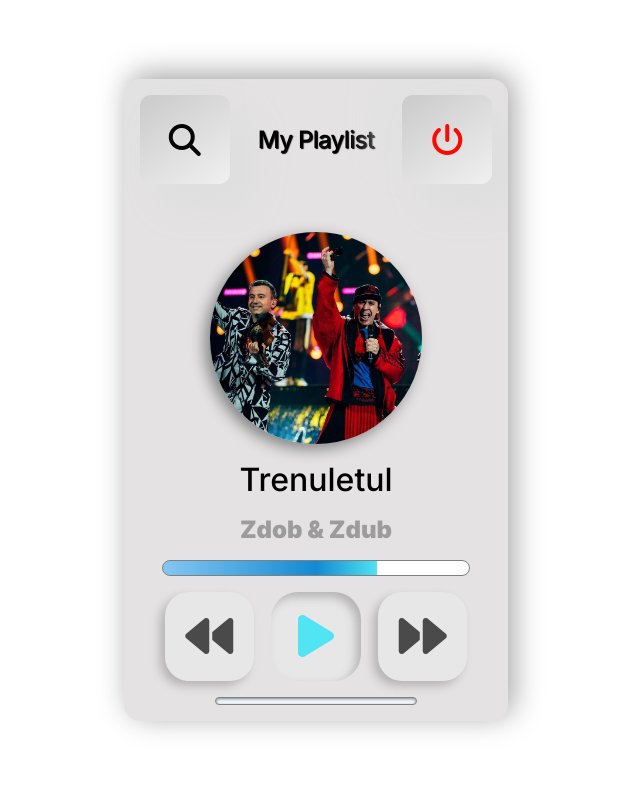
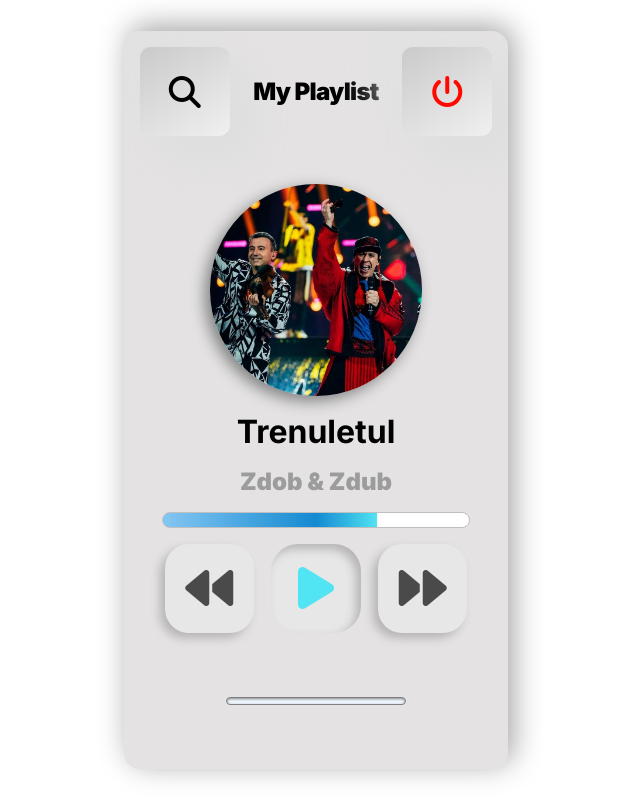
Before and after one commit to elenaRotari/playerElla, a plain HTML site: page index.html in a window 1280 px wide. Shown: the whole page, without its empty margins (324-964 px from the left). Drawn offline with Linux system fonts and the light colour scheme; a web font is replaced by a local one.

Commit message:
noch einen commit

```diff
--- a/style.css
+++ b/style.css
@@ -16,8 +16,6 @@
   background-color: rgb(228, 226, 226);
   flex-grow: 1;
   height: 100vh;
-
-
   box-shadow: 5px -5px 30px 0  rgb(163, 163, 163);
   overflow: hidden;
   position: relative;
@@ -25,11 +23,26 @@
 .firstsection {
   display: flex;
 }
+p,
+h1,
+h2 {
+  font-family: 'Inter', sans-serif;
+
+}
+h2{
+    font-size: 2rem;
+}
+p {
+  font-weight: 900;
+  font-size: 1.5rem;
+
+  color: #9c9c9c;
+}
 h1 {
   letter-spacing: -.7px;
   font-weight: 900;
   font-size: 1.5rem;
-  text-shadow: 1px 1px 1px black;
+
 }
 .firstsection :nth-child(2) {
   display: flex;
@@ -46,25 +59,11 @@
   gap: 1rem;
 }
 
-p,
-h1,
-h2 {
-  font-family: 'Inter', sans-serif;
-  font-weight: 500;
-}
-h2{
-    font-size: 2rem;
-}
-p {
-  font-weight: 900;
-  font-size: 1.5rem;
 
-  color: #9c9c9c;
-}
 .playBut {
 
   width: calc(80% + 2vw);
-  border: 1px solid grey;
+  border: 1px solid rgb(191, 191, 191);
   height: 1rem;
   border-radius: 1rem;
 
@@ -134,7 +133,7 @@
 }
 .footerBut div {
   background-color: aliceblue;
-  width: calc(50% + 2vw);
+  width: calc(60% + 2vw);
   border: 1px solid grey;
   height: 0.5rem;
   border-radius: 1rem;
@@ -145,8 +144,10 @@
 display: flex;
 justify-content: center;
 align-items: center;
-  bottom: 0;
-  width: 100%;
+width: 100%;
+padding: 3rem;
+
+
 
 }
 
```
Also changed, not shown: index.html (+1 -0 lines).
